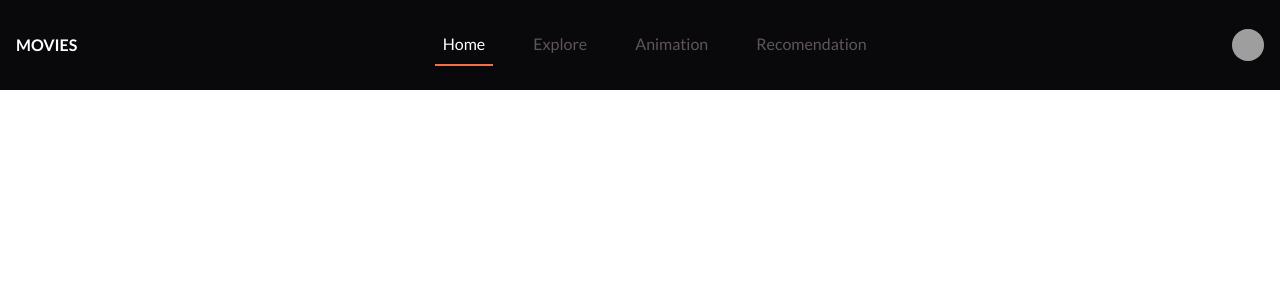
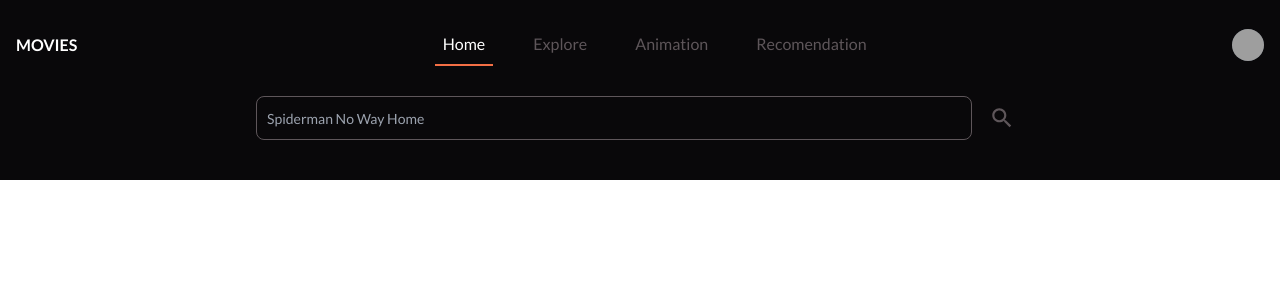
Before and after one commit to juanangelaalma/movie-app, a React (Create React App) app: page /explore in a window 1280 px wide. Shown: the top 300 px of the page. Built offline with nearby package versions, Linux system fonts and the light colour scheme; grey boxes are pictures that could not be loaded.

Commit message:
create form search

```diff
--- a/src/App.js
+++ b/src/App.js
@@ -1,5 +1,5 @@
 import React from "react";
-import { Home } from "./pages";
+import { Explore, Home } from "./pages";
 import { Navbar } from "./components";
 import {
   BrowserRouter as Router,
@@ -13,7 +13,8 @@ const App = () => {
     <Router>
       <Navbar />
       <Routes>
-        <Route path='/' element={<Home/>} />
+        <Route path='/' element={<Home/>} exact />
+        <Route path='/explore' element={<Explore/>} />
       </Routes>
     </Router>
   );
--- /dev/null
+++ b/src/components/FormSearch.js
@@ -0,0 +1,27 @@
+import React from 'react';
+
+const FormSearch = () => {
+  return (
+    <form className="w-80 md:w-[60%] flex">
+        <div className="mb-6 w-full flex flex-wrap">
+          <div className="w-full flex space-x-2">
+            <input
+              type="email"
+              id="email"
+              className="bg-black border border-gray-red active:border-none text-sm rounded-lg block w-full p-2.5 text-white"
+              placeholder="Spiderman No Way Home"
+              required
+              autoComplete="off"
+            />
+            <button type="submit" className="text-white transition-all active:ring-white active:ring-1 font-medium rounded-lg text-sm p-3 sm:w-auto text-center ">
+              <svg width="20" height="20" viewBox="0 0 20 20" fill="none" xmlns="http://www.w3.org/2000/svg">
+                <path d="M13.7917 12.1667H12.9358L12.6325 11.8742C13.6942 10.6392 14.3333 9.03583 14.3333 7.29167C14.3333 3.4025 11.1808 0.25 7.29167 0.25C3.4025 0.25 0.25 3.4025 0.25 7.29167C0.25 11.1808 3.4025 14.3333 7.29167 14.3333C9.03583 14.3333 10.6392 13.6942 11.8742 12.6325L12.1667 12.9358V13.7917L17.5833 19.1975L19.1975 17.5833L13.7917 12.1667V12.1667ZM7.29167 12.1667C4.59417 12.1667 2.41667 9.98917 2.41667 7.29167C2.41667 4.59417 4.59417 2.41667 7.29167 2.41667C9.98917 2.41667 12.1667 4.59417 12.1667 7.29167C12.1667 9.98917 9.98917 12.1667 7.29167 12.1667Z" fill="#5E565A"/>
+              </svg>
+            </button>
+          </div>
+        </div>
+      </form>
+  );
+};
+
+export default FormSearch;
--- a/src/components/Navbar.js
+++ b/src/components/Navbar.js
@@ -1,6 +1,6 @@
 import React from "react";
 import { useState } from "react";
-import { Link } from "react-router-dom";
+import { Link, Navigate } from "react-router-dom";
 
 const Navbar = () => {
   const [isOpenNavbar, setIsOpenNavbar] = useState(false)
--- a/src/components/index.js
+++ b/src/components/index.js
@@ -3,5 +3,6 @@ import Header from "./Header";
 import PopularMovies from "./PopularMovies";
 import Genres from "./Genres";
 import BestArtists from "./BestArtists";
+import FormSearch from "./FormSearch"
 
-export { Navbar, Header, PopularMovies, Genres, BestArtists }
+export { Navbar, Header, PopularMovies, Genres, BestArtists, FormSearch }
--- /dev/null
+++ b/src/pages/Explore.js
@@ -0,0 +1,12 @@
+import React from "react";
+import { FormSearch } from "../components";
+
+const Explore = () => {
+  return (
+    <div className="bg-black flex justify-center w-full pt-24 pb-4">
+      <FormSearch />
+    </div>
+  );
+};
+
+export default Explore;
--- a/src/pages/index.js
+++ b/src/pages/index.js
@@ -1,3 +1,4 @@
 import Home from "./Home";
+import Explore from "./Explore";
 
-export { Home }
+export { Home, Explore }
```
